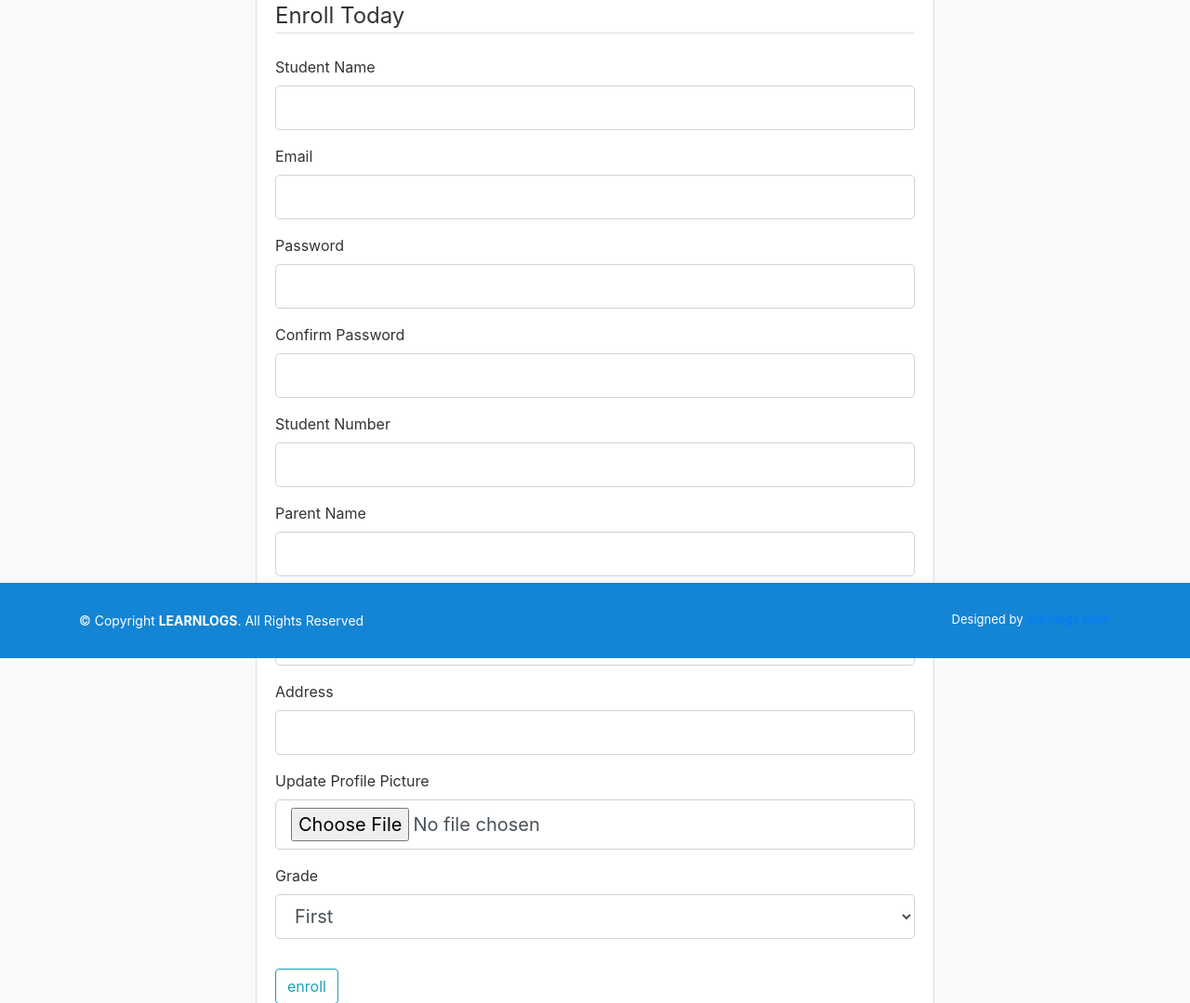
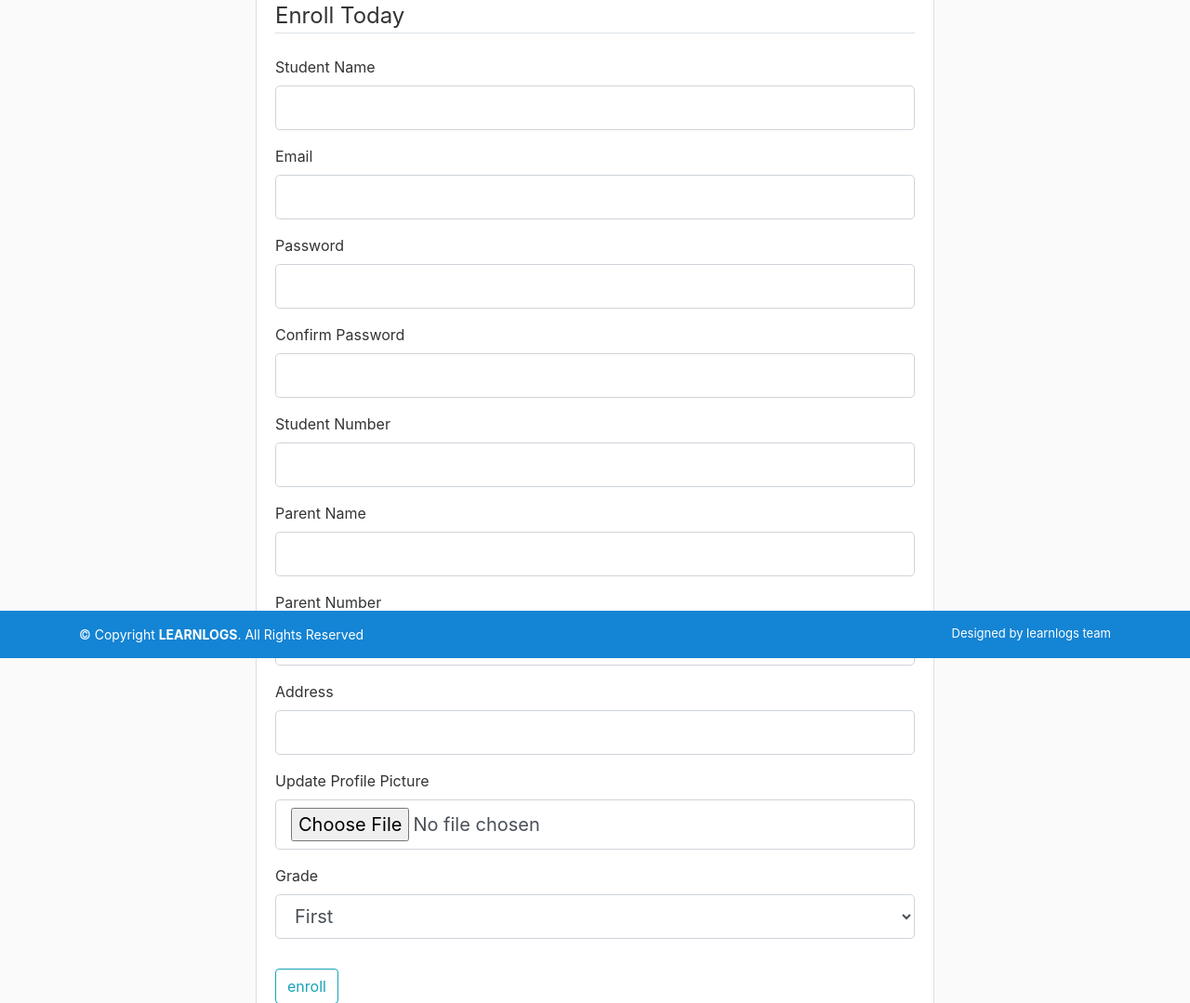
Before and after one commit to muhamedhaamdy/LearnLogs, a Flask app: page /enroll in a window 1280 px wide. Shown: the part 92-1171 px from the top of the page at 93% size. Run offline with Flask 3, Linux system fonts and the light colour scheme; some libraries are stand-ins or nearby versions.

Commit message:
edting create sesstion page

```diff
--- a/learnlogs/forms.py
+++ b/learnlogs/forms.py
@@ -52,6 +52,7 @@ class SessionForm(FlaskForm):
     title = StringField('Session Title', validators=[DataRequired()])
     description = StringField('Description', validators=[DataRequired()])
     attachment_link = FileField('Add Attachment', validators=[FileAllowed(['pdf', 'docx', 'pptx'])])
+    video_link = FileField('Add Video', validators=[FileAllowed(['mp4', 'mov', 'avi'])])
     submit = SubmitField('Submit')
 
 
--- a/learnlogs/static/assets/css/style.css
+++ b/learnlogs/static/assets/css/style.css
@@ -1781,8 +1781,8 @@ section {
 }
 
 #footer .footer-bottom {
-  padding-top: 30px;
-  padding-bottom: 30px;
+  padding-top: 15px;
+  padding-bottom: 15px;
   color: #fff;
 }
 
--- a/learnlogs/static/style/main.css
+++ b/learnlogs/static/styles/main.css
@@ -237,8 +237,8 @@ body {
 }
 
 #footer .footer-bottom {
-  padding-top: 30px;
-  padding-bottom: 30px;
+  padding-top: 15px;
+  padding-bottom: 15px;
   color: #fff;
 }
 
@@ -271,3 +271,7 @@ body {
     padding-top: 4px;
   }
 }
+
+.link-copyright{
+  color: #fff;
+}
--- a/learnlogs/templates/layout.html
+++ b/learnlogs/templates/layout.html
@@ -8,12 +8,13 @@
     <!-- Bootstrap CSS -->
     <link rel="stylesheet" href="https://maxcdn.bootstrapcdn.com/bootstrap/4.0.0/css/bootstrap.min.css" integrity="sha384-Gn5384xqQ1aoWXA+058RXPxPg6fy4IWvTNh0E263XmFcJlSAwiGgFAW/dAiS6JXm" crossorigin="anonymous">
 
-    <link rel="stylesheet" type="text/css" href="../static/style/main.css">
+
+    <link rel="stylesheet" type="text/css" href="../static/styles/main.css">
     {% if title %}
       <title>LearnLogs - {{ title }}</title>
       {% if title == 'Home' %}
         <link rel="stylesheet" href="../static/styles/home.css">
-      {% elif title == 'dashboard' %}
+      {% elif title == 'Dashboard' %}
         <link rel="stylesheet" href="../static/styles/dashboard.css">
       {% elif title == 'dashboard_grade' %}
         <link rel="stylesheet" href="../static/styles/dashboard_grade.css">
@@ -29,6 +30,8 @@
         <link rel="stylesheet" href="../static/styles/session_grade.css">
       {% elif title == 'session_id' %}
         <link rel="stylesheet" href="../static/styles/session_id.css">
+      {% elif title == 'session_info_form' %}
+        <link rel="stylesheet" href="../static/styles/session_info_form.css">
       {% endif %}
     {% else %}
         <title>Flask Blog</title>
@@ -79,7 +82,6 @@
         </div>
       </div>
         <!-- ======= Footer ======= -->
-      </main>
         <footer id="footer" class="h-20 fixed-bottom">
           <div class="container footer-bottom clearfix">
             <div class="copyright">
@@ -90,10 +92,11 @@
               <!-- You can delete the links only if you purchased the pro version. -->
               <!-- Licensing information: https://bootstrapmade.com/license/ -->
               <!-- Purchase the pro version with working PHP/AJAX contact form: https://bootstrapmade.com/arsha-free-bootstrap-html-template-corporate/ -->
-            Designed by <a href="https://www.facebook.com/ana.messi.372">learnlogs team</a>
+              Designed by <a class="link-copyright" href="https://www.facebook.com/ana.messi.372">learnlogs team</a>
             </div>
           </div>
         </footer><!-- End Footer -->
+      </main>
     <!-- Optional JavaScript -->
     <!-- jQuery first, then Popper.js, then Bootstrap JS -->
     <script src="https://code.jquery.com/jquery-3.2.1.slim.min.js" integrity="sha384-KJ3o2DKtIkvYIK3UENzmM7KCkRr/rE9/Qpg6aAZGJwFDMVNA/GpGFF93hXpG5KkN" crossorigin="anonymous"></script>
```
Also changed, not shown: learnlogs/static/styles/session_info_form.css (added, +9 -0 lines), learnlogs/templates/session_info_form.html (+14 -3 lines). Lines whose indentation alone changed are shown as unchanged.
